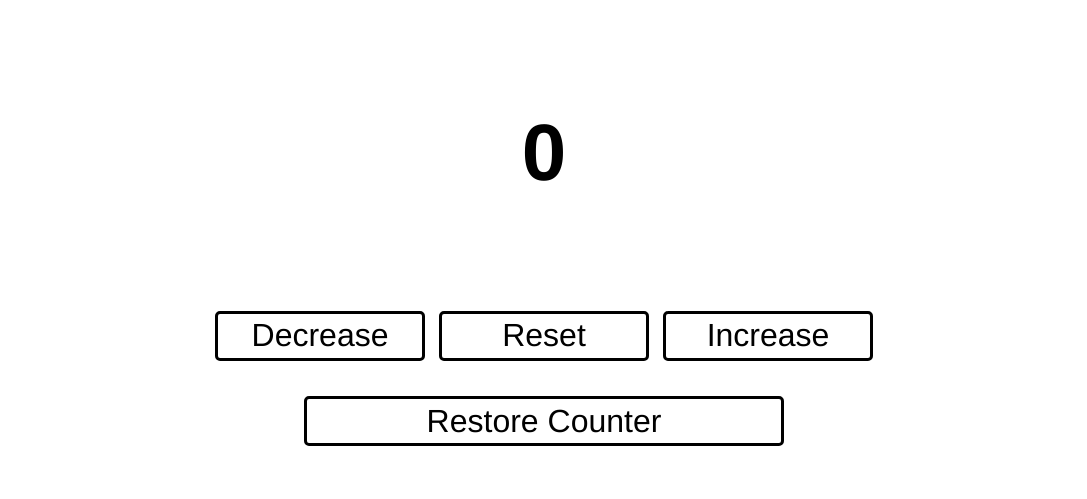
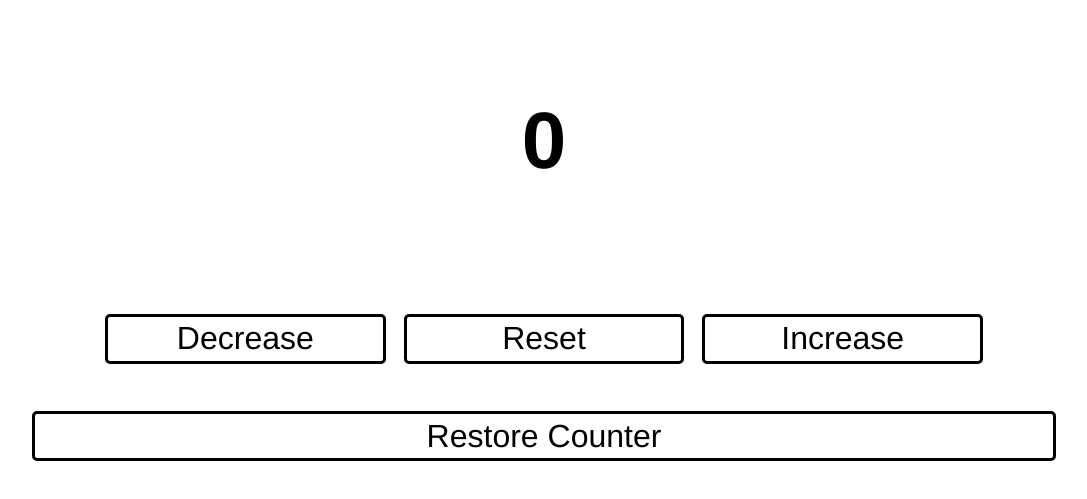
Before and after one commit to mosoupp/CounterWebsite, a plain HTML site: page index.html in a window 1280 px wide. Shown: the part 221-720 px from the top of the page, without its empty margins (96-1183 px from the left). Drawn offline with Linux system fonts and the light colour scheme.

Commit message:
Add files via upload

```diff
--- a/styles.css
+++ b/styles.css
@@ -3,6 +3,8 @@
 }
 
 html, body {
+    margin-left: 50%;
+    margin-right: 10%;
     width: 100%;
     height: 100%;
     margin: 0;
@@ -11,7 +13,7 @@ html, body {
 }
 
 .container {
-    width: 75%;
+    width: 100vw;
     height: 100vh;
     display: flex;
     justify-content: center;
@@ -57,5 +59,5 @@ button:hover {
 }
 
 #restore-button {
-    width: 50%;
+    width: 80%;
 }
```
